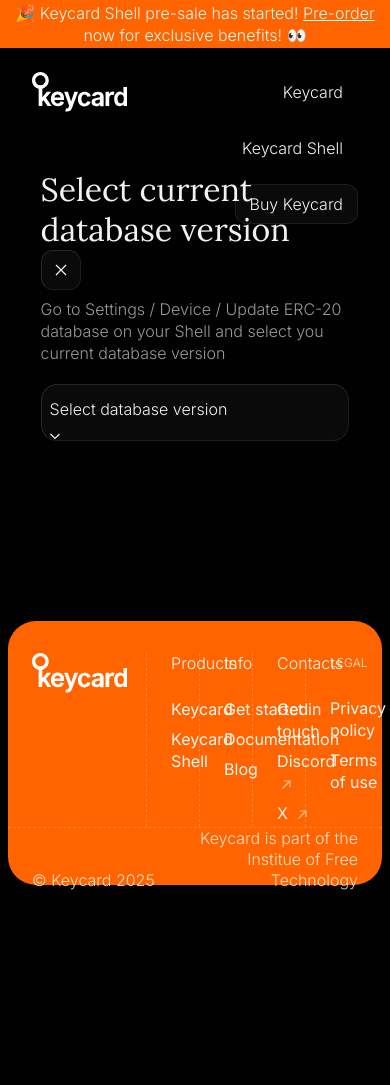
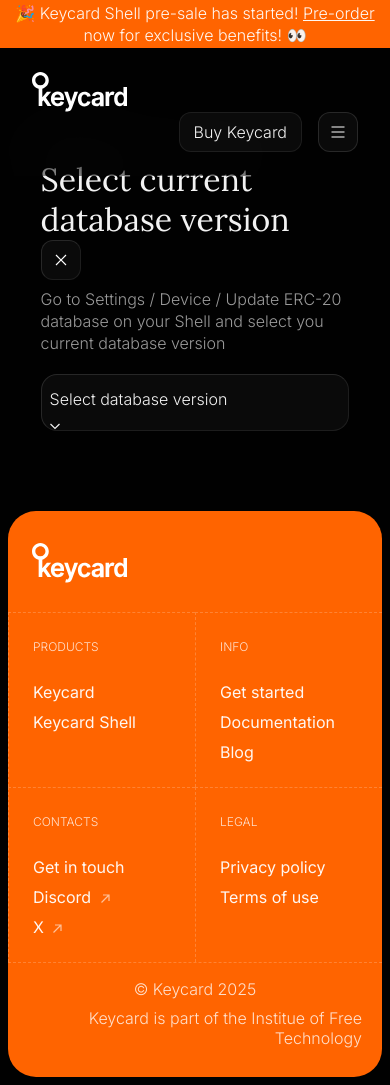
Before and after one commit to keycard-tech/keycard-shell-webapp, a Django app: template templates/keycard_shell/db.html in a window 390 px wide. Before the commit the page ends 890 px from the top, so only its background shows below. Run offline with Django 5.2, Linux system fonts and the light colour scheme; the template is opened without the code that fills it, so the values that code supplies are empty.

Commit message:
style menu anf footer

```diff
--- a/static/keycard_shell/css/style.css
+++ b/static/keycard_shell/css/style.css
@@ -26,6 +26,7 @@
     --text-line-height-28: 28px;
     --text-line-height: 22px;
     --text-line-height-20: 20px;
+    --mobile-menu-bg: #01010133;
     --dark-100: #010101;
     --dark-60: #01010199;
     --white-4: #FFFFFF0A;
@@ -286,6 +287,16 @@ body {
 }
 
 /* Menu */
+.keycard_shell__menu-fixed {
+    position: fixed;
+    width: 100%;
+    z-index: 11;
+    top: 0;
+    -webkit-backdrop-filter: blur(40px);
+    backdrop-filter: blur(40px);
+    transition: all .4s ease-in;
+}
+
 .kpro_web__menu-container  {
     display: flex;
     flex-direction: row;
@@ -315,6 +326,30 @@ body {
     box-sizing: border-box;
     height: 100%;
     vertical-align: baseline;
+}
+
+.keycard_shell__mobile-menu-container {
+    background-color: var(--white-4);
+    display: flex;
+    flex-direction: column;
+    align-items: center;
+    justify-content: center;
+    gap: 16px;
+    padding: 9px;
+    box-sizing: border-box;
+    border-radius: var(--border-radius-12);
+    border: solid 1px var(--white-12);
+    display: none;
+}
+
+.keycard_shell__mobile-menu {
+    vertical-align: baseline;
+    width: 20px;
+    height: 20px;
+}
+
+.keycard_shell__mobile-menu-element {
+    display: inherit;
 }
 
 .active {
@@ -351,6 +386,10 @@ body {
     background-color: var(--white-4);
     border: solid 1px var(--white-8);
     box-shadow: none;
+}
+
+.keycard_shell__mobile-menu-opened {
+    display: none;
 }
 
 /* Logo */
@@ -487,7 +526,7 @@ body {
 .keycard_shell__content-container {
     width: 100%;
     padding: 0 6%;
-    margin-top: 10px;
+    margin-top: 136px;
     margin-bottom: 100px;
     box-sizing: border-box;
     display: flex;
@@ -966,7 +1005,11 @@ body {
    transition: transform 1s;
 }
 
-@media (min-width: 200px) and (max-width: 800px) {
+@media (min-width: 200px) and (max-width: 950px) {
+  body {
+    position: relative;
+  }
+
   .keycard_shell__pre-sale-banner-container  {
     padding: 0 10px;
     box-sizing: border-box;
@@ -986,8 +1029,140 @@ body {
     font-size: var(--text-28);
   }
 
+  .kpro_web__menu {
+    flex-direction: row-reverse;
+    flex: 1 1 auto;
+    justify-content: end;
+  }
+
+  .keycard_shell__mobile-menu-container {
+    display: inherit;
+  }
+
+  .keycard_shell__mobile-menu-element {
+    display: none;
+  }
+
+  .keycard_shell__menu-fixed-opened {
+    min-height: 100vh;
+    overflow-y: hidden;
+    transition: all .4s ease-in;
+  }
+
+  .keycard_shell__mobile-menu {
+    position: relative;
+  }
+
+  .keycard_shell__mobile-menu-img {
+    position: absolute;
+    left: 0;
+    transform: translate(0, 0);
+    transition: transform 1s;
+  }
+
+  .keycard_shell__mobile-menu-opened {
+    position: absolute;
+    width: 100%;
+    height: 100vh;
+    display: flex;
+    flex-direction: column;
+    opacity: 1;
+    content-visibility: inherit;
+    transform: translate(0, 0);
+    transition: all .5s ease-in;
+  }
+
+  .keycard_shell__mobile-menu-opened-top {
+    min-height: 61%;
+    display: flex;
+    flex-direction: column;
+    justify-content: center;
+    align-items: center;
+    width: 100%;
+    gap: .8em;
+  }
+
+  .keycard_shell__mobile-menu-element-link {
+    font-family: var(--text-font-lora);
+    font-size: var(--text-32);
+    line-height: var(--header-line-height);
+    height: 40px;
+  }
+
+  .keycard_shell__mobile-menu-buy-btn {
+    background-color: var(--orange);
+  }
+
+  .keycard_shell__mobile-menu-opened-bottom {
+    height: 174px;
+    display: flex;
+    flex-direction: row;
+    width: 100%;
+    border-top: dashed 1px var(--white-20);
+  }
+
+  .keycard_shell__mobile_menu_footer {
+    width: 50%;
+    gap: .8em;
+    display: flex;
+    flex-direction: column;
+    padding: 24px;
+    box-sizing: border-box;
+  }
+
+  .keycard_shell__mobile_menu_footer:nth-child(odd) {
+    border-right: dashed 1px var(--white-20);
+  }
+
+  .kpro__web_footer-container {
+    min-height: 100%;
+    max-height: 100%;
+    margin-bottom: 0;
+  }
+
+  .kpro__web_footer-content-container  {
+    flex-direction: column;
+    gap: 24px;
+    width: 100%;
+    height: 100%;
+    padding: 0;
+  }
+
+  .keycard_shell__footer-logo-container {
+    width: 100%;
+    padding: 0 24px;
+    box-sizing: border-box;
+  }
+
+  .keycard_shell__footer-menu-containers {
+    width: 100%;
+  }
+
+  .keycard_shell__footer-menu {
+    width: 50%;
+    flex: 1 1 50%;
+    min-height: 174px;
+    border-top: dashed 1px var(--white-20);
+    padding: 24px;
+    box-sizing: border-box;
+  }
+
+  .keycard-shell__copyright-container {
+    flex-direction: column;
+    flex-wrap: nowrap;
+    align-items: center;
+    gap: 8px;
+    padding: 16px 20px 8px 20px;
+    box-sizing: border-box;
+    height: 100%;
+  }
+
   .keycard_shell__verify-action-el {
     width: 320px;
+  }
+
+  .keycard_shell__content-container {
+    margin-bottom: 0;
   }
 
   .keycard_shell__qr-container {
@@ -1014,3 +1189,15 @@ body {
     content-visibility: hidden;
     transform: translate(-.5%, 0);
 }
+
+.keycard_shell__mobile-menu-hidden {
+   visibility: hidden;
+   max-height: 0;
+   min-height: 0;
+   min-width: 0;
+   max-width: 0;
+   content-visibility: hidden;
+   opacity: 0;
+   transform: translate(0, .5%);
+   transition: all .5s ease-out;
+}
--- a/templates/keycard_shell/base.html
+++ b/templates/keycard_shell/base.html
@@ -10,9 +10,14 @@
     </head>
     <body>
     <div class="keycard-shell__main-container">
-        {% block menu %}
-            {% include './menu.html' %}
-        {% endblock %}
+        <div class="keycard_shell__menu-fixed" id="menu-fixed">
+            {% block menu %}
+                {% include './menu.html' %}
+            {% endblock %}
+            {% block mobile_menu %}
+                {% include './mobile_menu.html' %}
+            {% endblock %}
+        </div>
         <div class="keycard_shell__content-container">
             {% block content %}
             {% endblock %}
@@ -22,4 +27,5 @@
         {% endblock %}
     </div>
     </body>
+    <script src="{% static '/keycard_shell/js/menu.js' %}"></script>
 </html>
--- a/templates/keycard_shell/device_verify.html
+++ b/templates/keycard_shell/device_verify.html
@@ -74,7 +74,7 @@
                 <img src="{% static 'keycard_shell/img/warning.svg' %}" alt="Warning" class="keycard_shell__device-verification-warning-icon">
             </div>
             <div class="keycard_shell__device-verification-warning-prompt-container">
-                <span class="keycard_shell__device-verification-warning-prompt">Your Shell has been already verified before. If you remember doing this previously, there's no need to worry. Otherwise, please <a href="mailto:support@keycard.tech" class="keycard_shell__device-verification-warning-link">contact us</a>.</span>
+                <span class="keycard_shell__device-verification-warning-prompt">Your Shell has been already verified before. If you remember doing this previously, there's no need to worry. Otherwise, please <a href="https://discord.com/invite/uJAXk7jFhZ" class="keycard_shell__device-verification-warning-link">contact us</a>.</span>
             </div>
             </div>
         <div class="kpro_web__success-qr-container keycard_shell__qr-container keycard_shell__verify-action-el keycard_shell__display-none" id="verify-success-qr-container">
--- a/templates/keycard_shell/footer.html
+++ b/templates/keycard_shell/footer.html
@@ -8,14 +8,14 @@
         </div>
         <div class="keycard_shell__footer-menu-containers">
             <div class="keycard_shell__footer-menu">
-                <h2 class="keycard-shell__footer-header">Products</h2>
+                <h2 class="keycard_shell__footer-header">Products</h2>
                 <ul class="keycard_shell__footer-menu-list">
                     <li class="keycard_shell__footer-menu-list-element"><a href="https://keycard.tech/keycard" class="keycard_shell__footer-menu-link">Keycard</a></li>
                     <li class="keycard_shell__footer-menu-list-element"><a href="https://keycard.tech/keycard-shell" class="keycard_shell__footer-menu-link">Keycard Shell</a></li>
                 </ul>
             </div>
             <div class="keycard_shell__footer-menu">
-                <h2 class="keycard-shell__footer-header">Info</h2>
+                <h2 class="keycard_shell__footer-header">Info</h2>
                 <ul class="keycard_shell__footer-menu-list">
                     <li class="keycard_shell__footer-menu-list-element"><a href="https://keycard.tech/start" class="keycard_shell__footer-menu-link">Get started</a></li>
                     <li class="keycard_shell__footer-menu-list-element"><a href="https://keycard.tech/docs/overview" class="keycard_shell__footer-menu-link">Documentation</a></li>
@@ -23,7 +23,7 @@
                 </ul>
             </div>
             <div class="keycard_shell__footer-menu">
-                <h2 class="keycard-shell__footer-header">Contacts</h2>
+                <h2 class="keycard_shell__footer-header">Contacts</h2>
                 <ul class="keycard_shell__footer-menu-list">
                     <li class="keycard_shell__footer-menu-list-element"><a href="mailto:support@keycard.tech" class="keycard_shell__footer-menu-link">Get in touch</a></li>
                     <li class="keycard_shell__footer-menu-list-element">
--- a/templates/keycard_shell/menu.html
+++ b/templates/keycard_shell/menu.html
@@ -6,15 +6,21 @@
     <div class="keycard_shell__logo-container">
        <a href="https://keycard.tech"><img class="keycard_shell__logo" src="{% static 'keycard_shell/img/logo.svg' %}" alt="Logo"> </a>
     </div>
-    <ul class="kpro_web__menu" id="kpro_web__menu">
-        <li class="kpro_web__menu-element" id="kpro_web__menu-element-keycard">
+    <div class="kpro_web__menu" id="kpro_web__menu">
+        <div class="keycard_shell__mobile-menu-container" id="mobile-menu-link-container">
+            <a href="#" class="keycard_shell__mobile-menu" id="mobile-menu-link">
+                <img src="{% static 'keycard_shell/img/menu.svg' %}" alt="Mobile menu" id="mobile-menu-img" class="keycard_shell__mobile-menu-img">
+                <img src="{% static 'keycard_shell/img/close.svg' %}" alt="Mobile menu" id="close-menu-img" class="keycard_shell__mobile-menu-img keycard_shell__display-none">
+            </a>
+        </div>
+        <div class="kpro_web__menu-element keycard_shell__mobile-menu-element" id="kpro_web__menu-element-keycard">
             <a href="https://keycard.tech/keycard" class="kpro_web__menu-element-link {% if request.path == 'https://keycard.tech/keycard' %} active {% endif %}" id="kpro_web__menu-element-keycard">Keycard</a>
-        </li>
-        <li class="kpro_web__menu-element" id="kpro_web__menu-element-keycard-shell">
+        </div>
+        <div class="kpro_web__menu-element keycard_shell__mobile-menu-element" id="kpro_web__menu-element-keycard-shell">
             <a href="https://keycard.tech/keycard-shell" class="kpro_web__menu-element-link {% if request.path == 'https://keycard.tech/keycard-shell' %} active {% endif %}" id="kpro_web__menu-element-keycard-shell">Keycard Shell</a>
-        </li>
-        <li class="kpro_web__menu-element" id="kpro_web__menu-element-keycard-buy">
+        </div>
+        <div class="kpro_web__menu-element" id="kpro_web__menu-element-keycard-buy-container">
             <button class="kpro_web__menu-element-link kpro_web__menu-btn" id="kpro_web__menu-element-keycard-buy">Buy Keycard</button>
-        </li>
-    </ul>
+        </div>
+    </div>
 </div>
--- /dev/null
+++ b/templates/keycard_shell/mobile_menu.html
@@ -0,0 +1,44 @@
+{% load static %}
+<div class="keycard_shell__mobile-menu-opened keycard_shell__mobile-menu-hidden" id="mobile-menu-container">
+    <div class="keycard_shell__mobile-menu-opened-top">
+        <a href="https://keycard.tech/keycard" class="keycard_shell__mobile-menu-element-link"id="kpro_web__menu-element-keycard">Keycard</a>
+        <a href="https://keycard.tech/keycard-shell" class="keycard_shell__mobile-menu-element-link" id="kpro_web__menu-element-keycard-shell">Keycard Shell</a>
+        <button class="kpro_web__menu-element-link kpro_web__menu-btn keycard_shell__mobile-menu-buy-btn" id="kpro_web__menu-element-keycard-buy">Buy Keycard</button>
+    </div>
+    <div class="keycard_shell__mobile-menu-opened-bottom">
+        <div class="keycard_shell__mobile_menu_footer">
+            <h2 class="keycard_shell__footer-header">Info</h2>
+            <ul class="keycard_shell__footer-menu-list">
+                <li class="keycard_shell__footer-menu-list-element">
+                    <a href="https://keycard.tech/start" class="keycard_shell__footer-menu-link">Get started</a>
+                </li>
+                <li class="keycard_shell__footer-menu-list-element">
+                    <a href="https://keycard.tech/docs/overview" class="keycard_shell__footer-menu-link">Documentation</a>
+                </li>
+                <li class="keycard_shell__footer-menu-list-element">
+                    <a href="https://keycard.tech/blog" class="keycard_shell__footer-menu-link">Blog</a>
+                </li>
+            </ul>
+        </div>
+        <div class="keycard_shell__mobile_menu_footer">
+            <h2 class="keycard_shell__footer-header">Contacts</h2>
+            <ul class="keycard_shell__footer-menu-list">
+                <li class="keycard_shell__footer-menu-list-element">
+                    <a href="mailto:support@keycard.tech" class="keycard_shell__footer-menu-link">Get in touch</a>
+                </li>
+                <li class="keycard_shell__footer-menu-list-element">
+                    <a href="https://discord.com/invite/uJAXk7jFhZ" class="keycard_shell__footer-menu-link">
+                        <span>Discord</span>
+                        <img src="{% static 'keycard_shell/img/external.svg' %}" class="keycard_shell__footer-menu-link-ext-ic" alt="External Link">
+                    </a>
+                </li>
+                <li class="keycard_shell__footer-menu-list-element">
+                    <a href="https://x.com/Keycard_" class="keycard_shell__footer-menu-link">
+                        <span>X</span>
+                        <img src="{% static 'keycard_shell/img/external.svg' %}" class="keycard_shell__footer-menu-link-ext-ic" alt="External Link">
+                    </a>
+                </li>
+            </ul>
+        </div>
+    </div>
+</div>
--- a/webpack.common.js
+++ b/webpack.common.js
@@ -5,7 +5,8 @@ module.exports = {
   entry: {
     token_db: './assets/javascript/token_db.ts',
     device: './assets/javascript/device.ts',
-    firmware: './assets/javascript/firmware.ts'
+    firmware: './assets/javascript/firmware.ts',
+    menu: './assets/javascript/menu.ts'
   },
   module: {
     rules: [
```
Also changed, not shown: assets/javascript/menu.ts (added, +45 -0 lines), static/keycard_shell/img/close.svg, static/keycard_shell/img/menu.svg (added).
